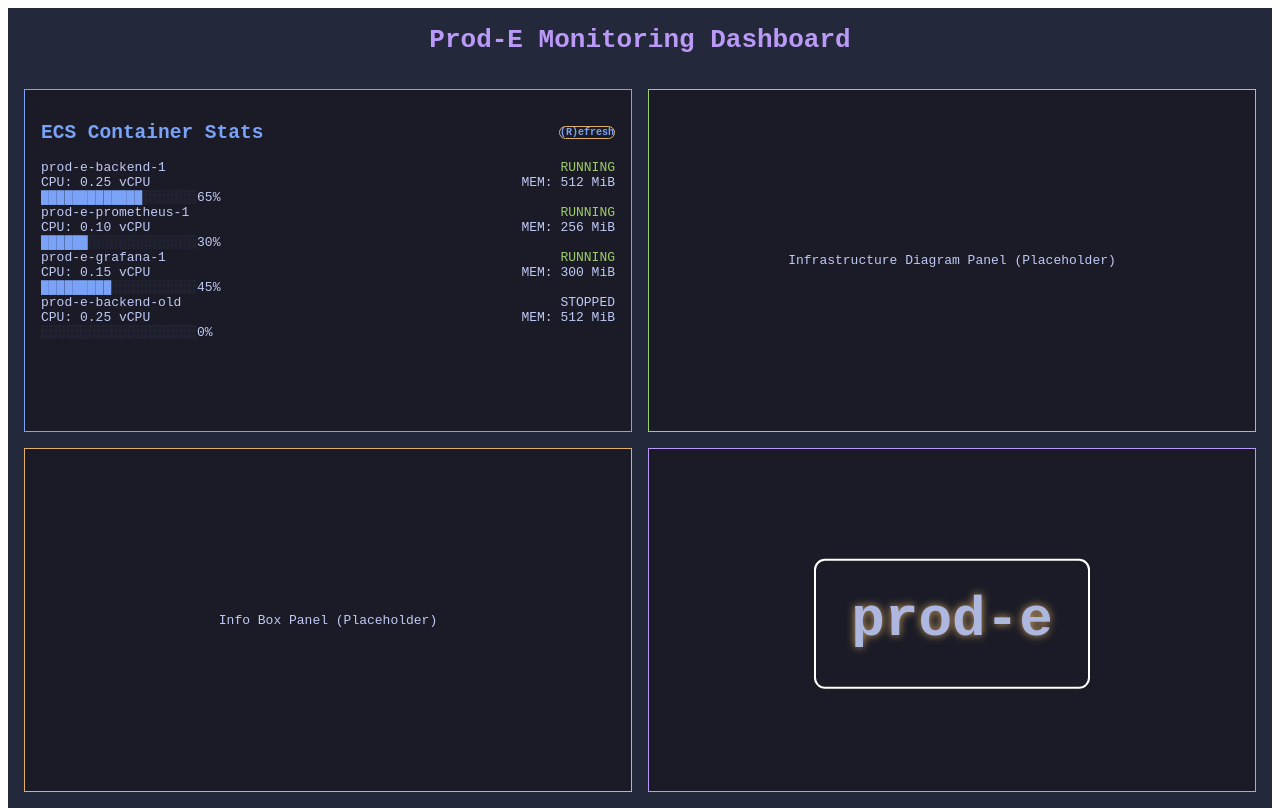
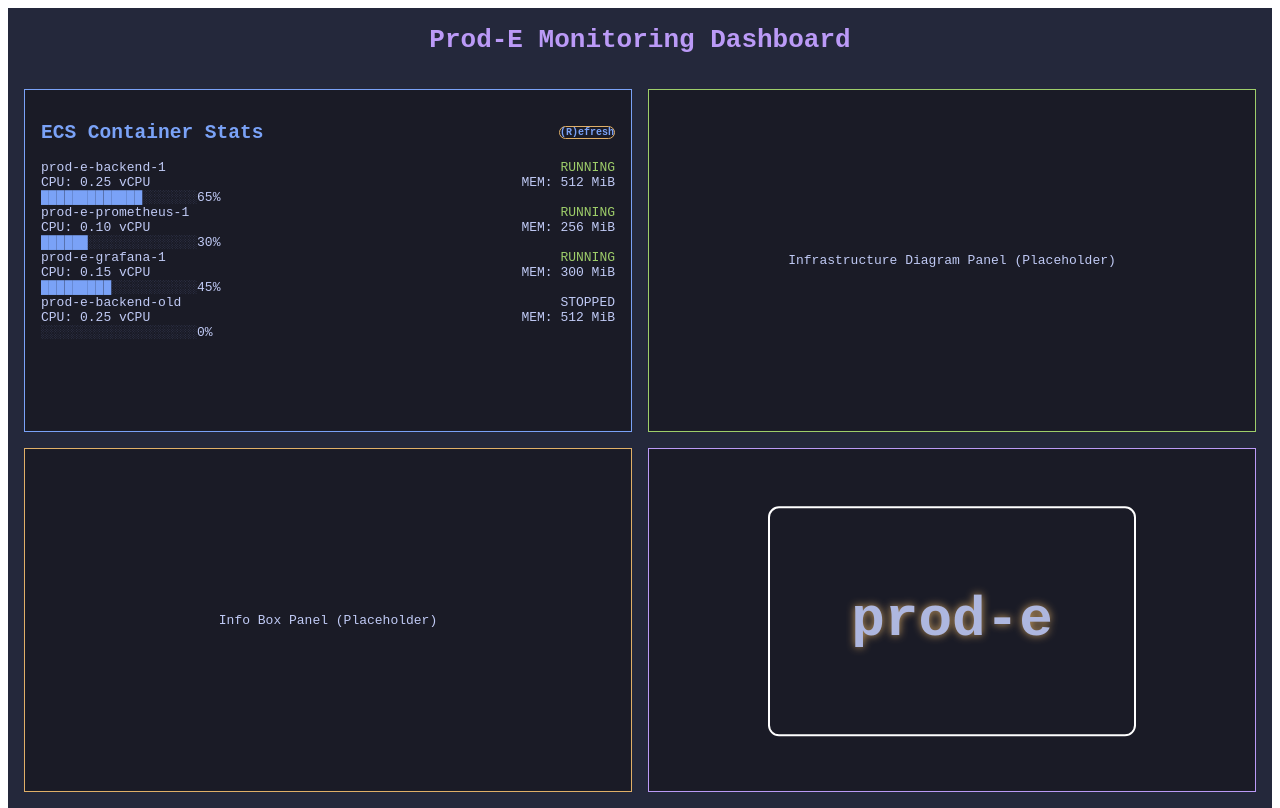
Before and after one commit to walt-port/prod-e, a React (Vite) app in the folder frontend/: page / in a window 1280 px wide. Built offline with nearby package versions, Linux system fonts and the light colour scheme; a web font is replaced by a local one.

Commit message:
feat(logo): Finalize static positioning of outer border

```diff
--- a/frontend/src/components/AnimatedLogo.tsx
+++ b/frontend/src/components/AnimatedLogo.tsx
@@ -17,7 +17,7 @@ const AnimatedLogo: React.FC = () => {
       // Padding around text
       const padding = 12;
       // Calculate size needed for text + padding
-      const neededWidth = offsetWidth + padding * 2 + 8;
+      const neededWidth = offsetWidth + padding * 2;
       const neededHeight = offsetHeight + padding * 2;
       setSvgSize({
         width: neededWidth,
@@ -37,14 +37,14 @@ const AnimatedLogo: React.FC = () => {
     <div className="relative inline-block">
       {/* SVG container - Use outer dimensions for svg width/height */}
       <svg
-        width={svgSize.width > 0 ? svgSize.width + 40 : 0} // Match viewBox width
-        height={svgSize.height > 0 ? svgSize.height + 40 : 0} // Match viewBox height
-        // Expand viewBox further for larger gap
-        viewBox={`-20 -20 ${svgSize.width > 0 ? svgSize.width + 40 : 0} ${
-          svgSize.height > 0 ? svgSize.height + 40 : 0
+        width={svgSize.width > 0 ? svgSize.width + 140 : 0} // Use new larger offset
+        height={svgSize.height > 0 ? svgSize.height + 140 : 0} // Use new larger offset
+        // Expand viewBox even further
+        viewBox={`-70 -70 ${svgSize.width > 0 ? svgSize.width + 140 : 0} ${
+          svgSize.height > 0 ? svgSize.height + 140 : 0
         }`}
-        className="absolute top-[49%] left-1/2 -translate-x-1/2 -translate-y-[47%]"
-        style={{ overflow: 'visible' }} // Explicitly allow overflow just in case
+        className="absolute top-[49%] left-1/2 -translate-x-1/2 -translate-y-[49%]"
+        style={{ overflow: 'visible' }}
       >
         <defs>
           <linearGradient id="logoGradient" x1="0%" y1="0%" x2="100%" y2="100%">
@@ -56,16 +56,16 @@ const AnimatedLogo: React.FC = () => {
           </linearGradient>
         </defs>
 
-        {/* Outer Border Rectangle - Adjust for larger gap */}
+        {/* Outer Border Rectangle - Adjust vertical position slightly */}
         <rect
           id="logoOuterBorderRect"
-          x="-20" // Increased offset
-          y="-20" // Increased offset
-          width={svgSize.width > 0 ? svgSize.width + 40 : 0} // Match viewBox size
-          height={svgSize.height > 0 ? svgSize.height + 40 : 0} // Match viewBox size
+          x="-70"
+          y="-71" // Nudge up slightly
+          width={svgSize.width > 0 ? svgSize.width + 140 : 0}
+          height={svgSize.height > 0 ? svgSize.height + 140 : 0}
           rx="10"
           fill="none"
-          stroke="#FFFFFF" // Keep white for debugging
+          stroke="#FFFFFF" // Keep white for now while sizing
           strokeWidth="2"
         />
 
```
